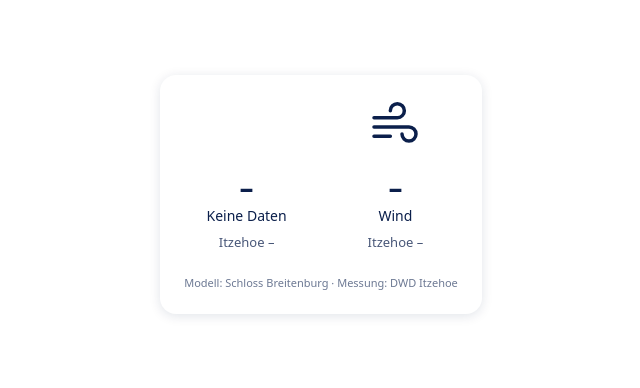
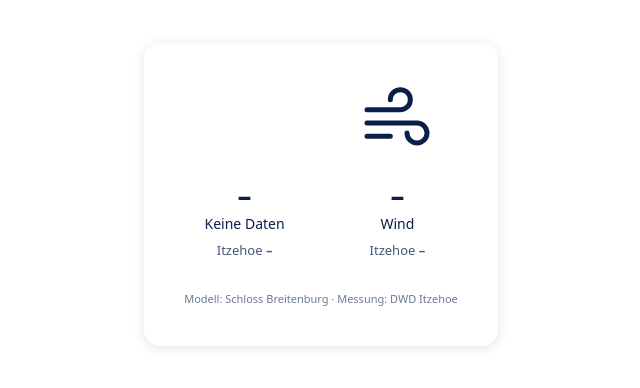
Before and after one commit to lukpon11/weather-widget, a plain HTML site: page index.html in a window 1280 px wide. Shown: the part 206-594 px from the top of the page, without its empty margins (319-959 px from the left). Drawn offline with Linux system fonts and the light colour scheme; no server answers.

Commit message:
More card padding, bolder numbers, larger icons
Co-Authored-By: Claude Opus 5.5 <noreply@anthropic.com>

```diff
--- a/index.html
+++ b/index.html
@@ -26,9 +26,10 @@
   <div class="ww-foot" id="ww-foot">Modell: Schloss Breitenburg · Messung: DWD Itzehoe</div>
 </div>
 <style>
-  #weather-widget { --ww-navy: #0b1f4b; display: grid; grid-template-columns: 1fr 1fr; gap: 24px; max-width: 360px; padding: 24px; background: #fff; color: var(--ww-navy); border-radius: 16px; box-shadow: 0 2px 12px rgba(11,31,75,.12); font-family: system-ui, sans-serif; text-align: center; font-variant-numeric: tabular-nums; }
-  #weather-widget .ww-icon { width: 56px; height: 56px; fill: none; stroke: currentColor; stroke-width: 1.5; stroke-linecap: round; stroke-linejoin: round; }
-  #weather-widget .ww-value { font-size: 28px; font-weight: 600; margin-top: 8px; }
+  #weather-widget { --ww-navy: #0b1f4b; display: grid; grid-template-columns: 1fr 1fr; gap: 32px; max-width: 420px; padding: 40px; background: #fff; color: var(--ww-navy); border-radius: 16px; box-shadow: 0 2px 12px rgba(11,31,75,.12); font-family: system-ui, sans-serif; text-align: center; font-variant-numeric: tabular-nums; }
+  #weather-widget .ww-icon { width: 80px; height: 80px; fill: none; stroke: currentColor; stroke-width: 1.5; stroke-linecap: round; stroke-linejoin: round; }
+  #weather-widget .ww-value { font-size: 28px; font-weight: 800; margin-top: 8px; }
+  #weather-widget .ww-station span { font-weight: 700; }
   #weather-widget .ww-label { font-size: 14px; }
   #weather-widget .ww-station { font-size: 13px; margin-top: 8px; opacity: .75; }
   #weather-widget .ww-foot { grid-column: 1 / -1; font-size: 11px; opacity: .6; }
```
